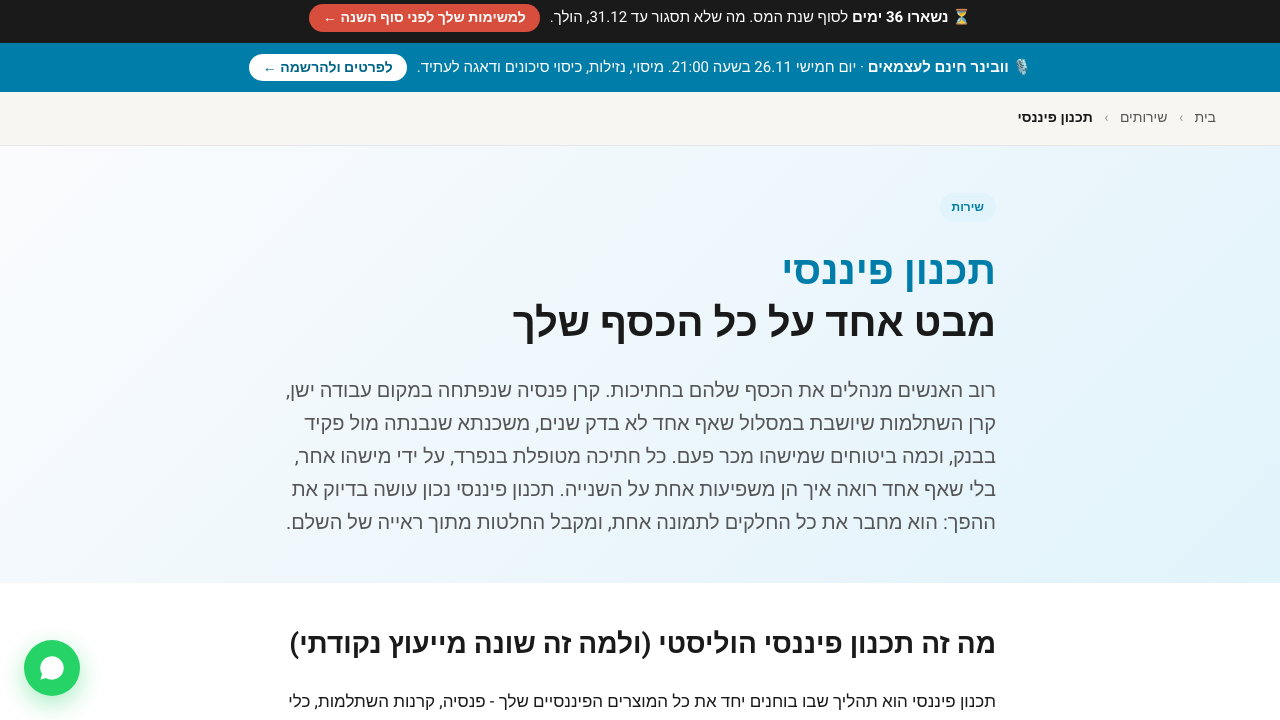
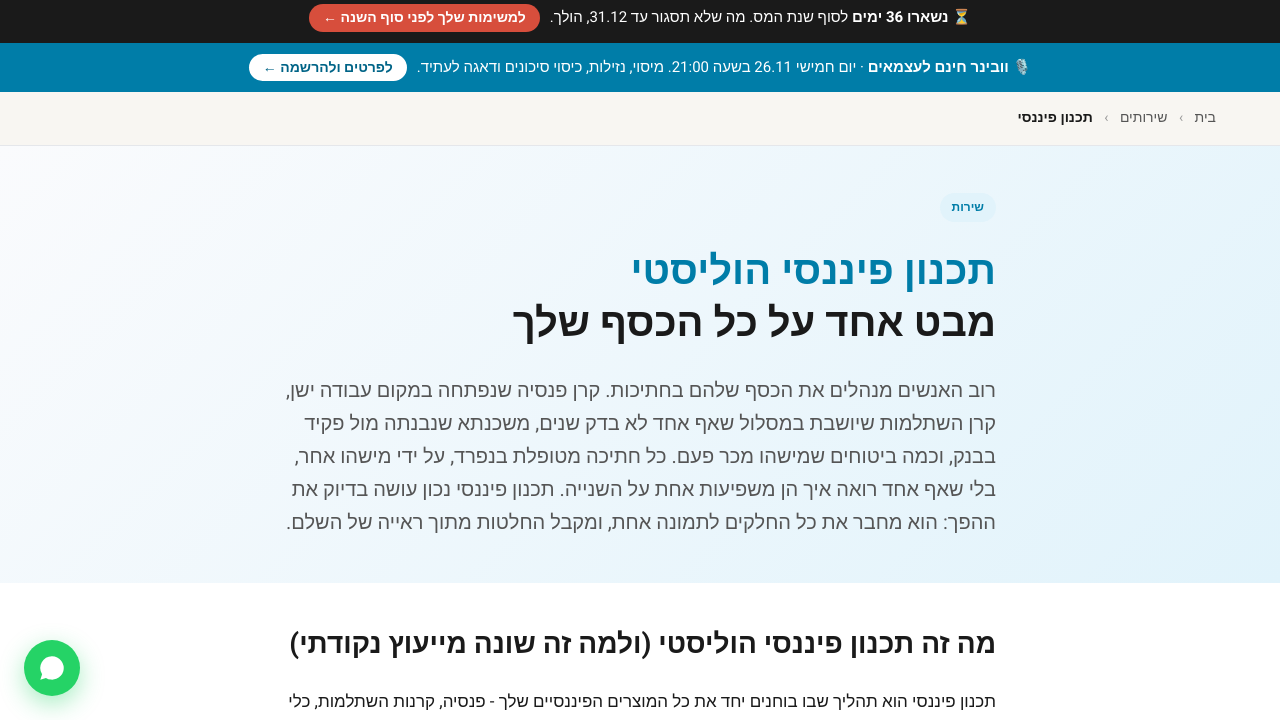
Before and after one commit to ahituvbiz/SITE, a plain HTML site: page financial-planning/index.html in a window 1280 px wide. Shown: the part 80-800 px from the top of the page. Drawn offline with Linux system fonts and the light colour scheme.

Commit message:
תכנון פיננסי: הוספת 'הוליסטי' לכותרת ול-H1

```diff
--- a/financial-planning/index.html
+++ b/financial-planning/index.html
@@ -4,10 +4,10 @@
 <link rel="apple-touch-icon" href="/apple-touch-icon.png">
   <meta charset="UTF-8">
 <meta name="viewport" content="width=device-width, initial-scale=1.0">
-<title>תכנון פיננסי אובייקטיבי | איתן אחיטוב - יועץ בעל רישיון</title>
+<title>תכנון פיננסי הוליסטי ואובייקטיבי | איתן אחיטוב - יועץ בעל רישיון</title>
 <meta name="description" content="תכנון פיננסי הוליסטי שמחבר בין פנסיה, חיסכון, ביטוח ומשכנתא למבט אחד. יועץ פנסיוני בעל רישיון, בלי עמלות מהיצרניות ובלי ניגוד עניינים.">
 
-<meta property="og:title" content="תכנון פיננסי אובייקטיבי | איתן אחיטוב - יועץ בעל רישיון">
+<meta property="og:title" content="תכנון פיננסי הוליסטי ואובייקטיבי | איתן אחיטוב - יועץ בעל רישיון">
 <meta property="og:description" content="תכנון פיננסי הוליסטי שמחבר בין פנסיה, חיסכון, ביטוח ומשכנתא למבט אחד. יועץ פנסיוני בעל רישיון, בלי עמלות מהיצרניות ובלי ניגוד עניינים.">
 <meta property="og:url" content="https://pensya.info/financial-planning/">
 <meta property="og:type" content="website">
@@ -17,7 +17,7 @@
 <meta property="og:locale" content="he_IL">
 <meta property="og:site_name" content="pensya.info">
 <meta name="twitter:card" content="summary_large_image">
-<meta name="twitter:title" content="תכנון פיננסי אובייקטיבי | איתן אחיטוב - יועץ בעל רישיון">
+<meta name="twitter:title" content="תכנון פיננסי הוליסטי ואובייקטיבי | איתן אחיטוב - יועץ בעל רישיון">
 <meta name="twitter:description" content="תכנון פיננסי הוליסטי שמחבר בין פנסיה, חיסכון, ביטוח ומשכנתא למבט אחד. יועץ פנסיוני בעל רישיון, בלי עמלות ובלי ניגוד עניינים.">
 <meta name="twitter:image" content="https://pensya.info/assets/og-default.jpg">
 
@@ -474,7 +474,7 @@ a:focus-visible, button:focus-visible, input:focus-visible { outline: 3px solid
   <div class="container">
     <span class="pill">שירות</span>
     <h1>
-      <span class="accent">תכנון פיננסי</span><br>
+      <span class="accent">תכנון פיננסי הוליסטי</span><br>
       מבט אחד על כל הכסף שלך
     </h1>
     <p class="lede">
```
